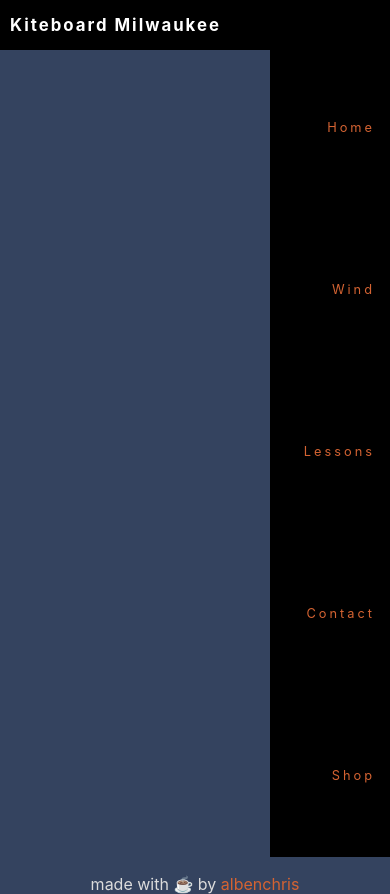
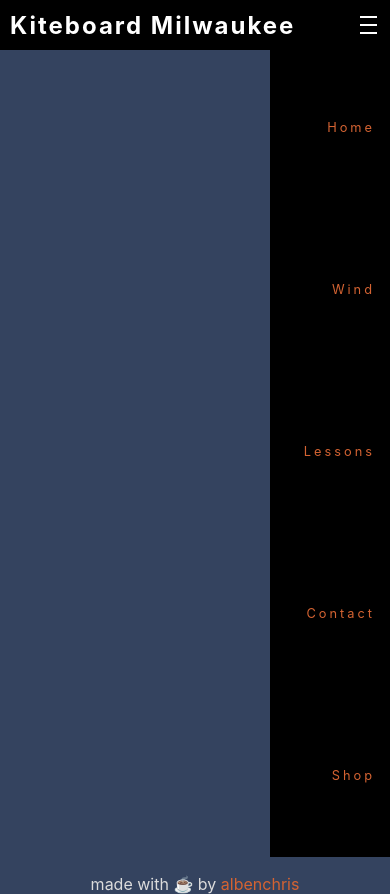
Before and after one commit to albenchris/kiteboard-milwaukee, a Next.js app: page / in a window 390 px wide. Built offline with nearby package versions, Linux system fonts and the light colour scheme.

Commit message:
styling the menu 'burger'

```diff
--- a/components/Nav.js
+++ b/components/Nav.js
@@ -38,7 +38,16 @@ const Nav = () => {
                     </Link>
                 </li>
             </ul>
+
+
+            <div className={navStyles.burger}>
+                <div></div>
+                <div></div>
+                <div></div>
+            </div>
+
         </nav>
+
     );
 }
 
--- a/styles/Nav.module.css
+++ b/styles/Nav.module.css
@@ -28,11 +28,24 @@
     letter-spacing: 3px;
 }
 
+.burger div {
+    background-color: #fff;
+    width: 17px;
+    height: 2px;
+    margin: 3px;
+}
+
+.burger {
+    display: none;
+}
+
+
 @media screen and (max-width: 820px) {
 
-    .logo {
-        width: 100vw;
-        font-size: 0.7em;
+    .burger {
+        display: flex;
+        flex-direction: column;
+
     }
 
     .nav ul {
@@ -49,3 +62,19 @@
         font-size: 0.8em;
     }
 }
+
+@media screen and (max-width: 383px) {
+
+    .logo {
+        width: 100vw;
+        font-size: 0.7em;
+    }
+
+    .burger div {
+        background-color: #fff;
+        width: 15px;
+        height: 1px;
+        margin: 2px;
+    }
+
+}
```
